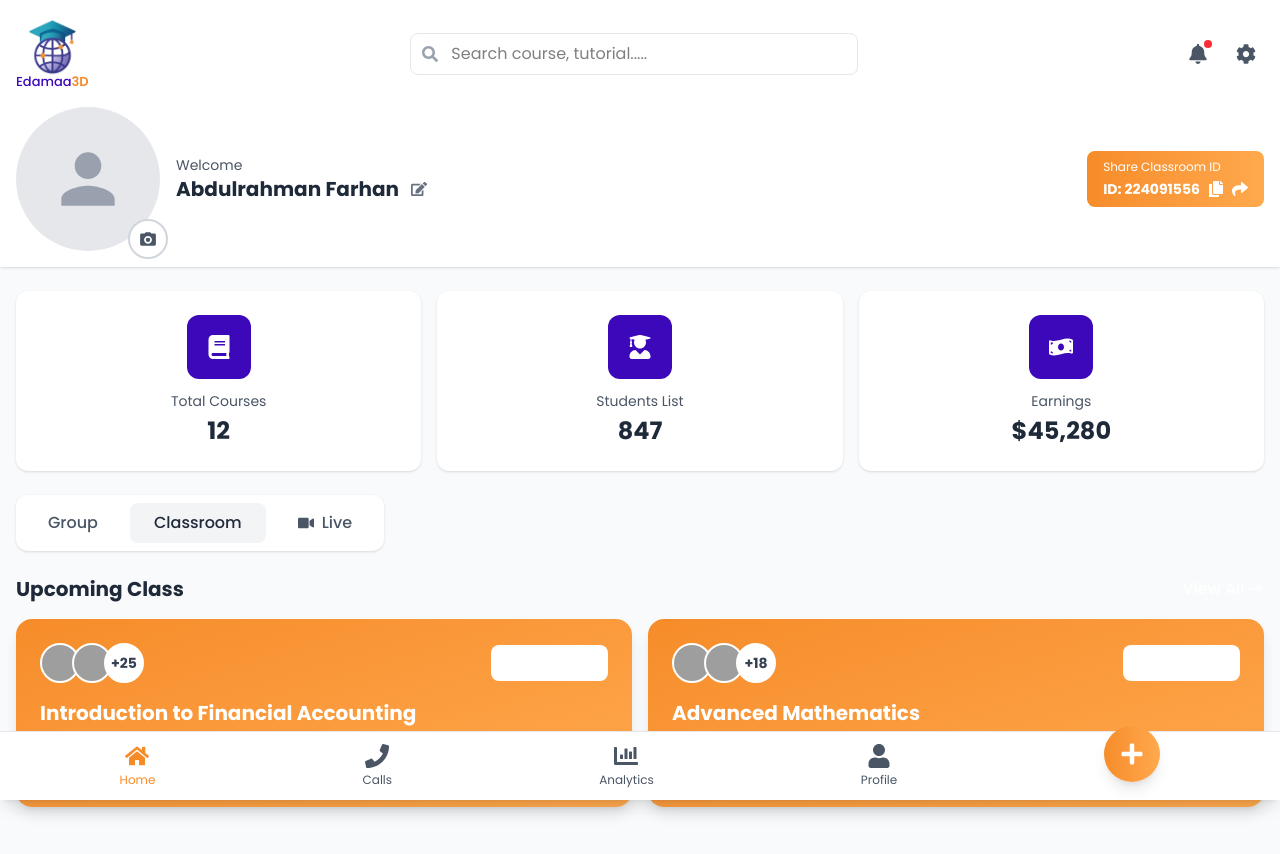
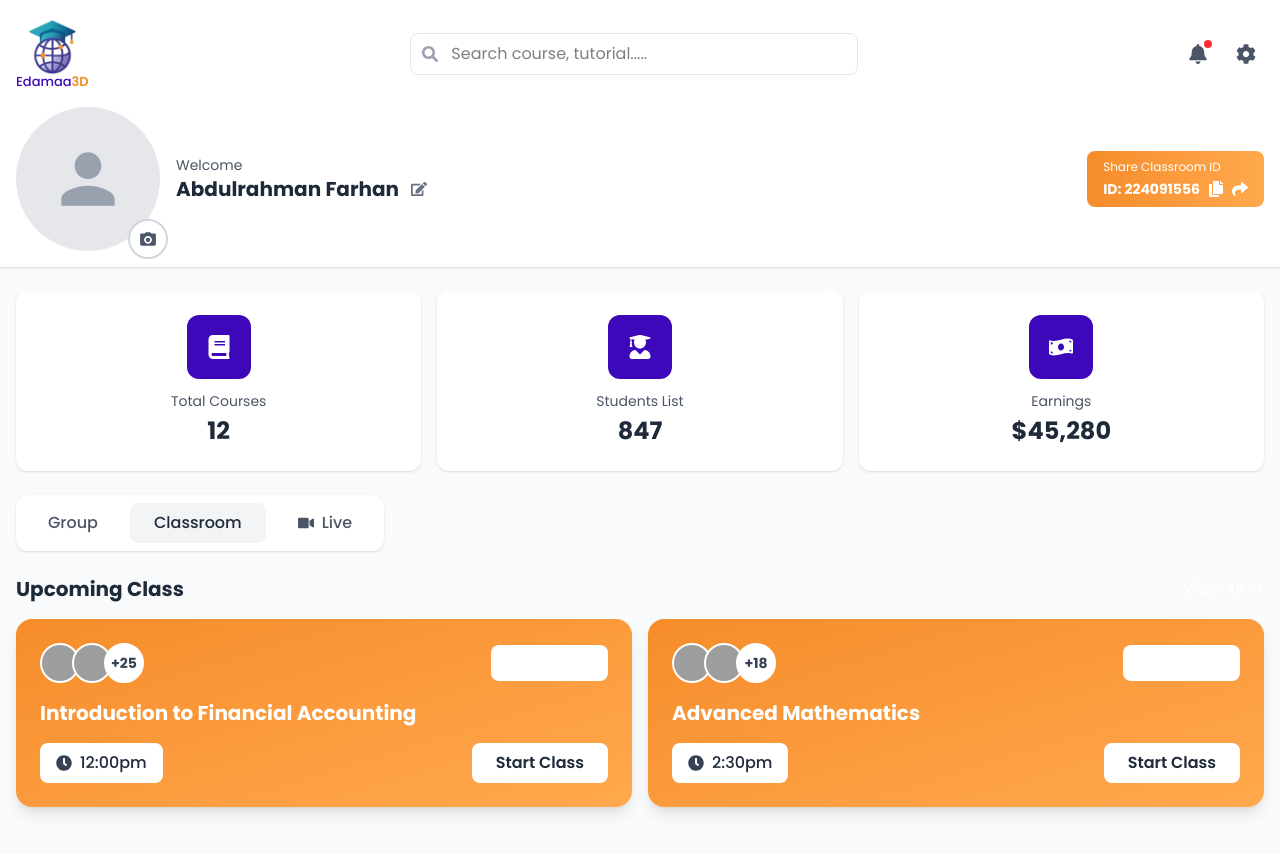
Before and after one commit to BusandCode/edamaa, a React (Vite) app: page /tutor-dashboard in a window 1280 px wide. Shown: the top 854 px of the page. Built offline with nearby package versions, Linux system fonts and the light colour scheme; grey boxes are pictures that could not be loaded.

Commit message:
updated student dashboard

```diff
--- a/src/pages/dashboards/TutorDashboard.tsx
+++ b/src/pages/dashboards/TutorDashboard.tsx
@@ -319,32 +319,34 @@ const TutorDashboard = () => {
       </div>
 
       {/* Bottom Navigation */}
-      <div className="fixed bottom-0 left-0 right-0 bg-white border-t border-gray-200 shadow-lg">
-        <div className="max-w-7xl mx-auto px-4">
-          <div className="flex items-center justify-around py-3">
-            <button className="flex flex-col items-center gap-1 text-[#F68C29] hover:text-[#3D08BA] transition-colors">
-              <FaHome className="text-2xl" />
-              <span className="text-xs">Home</span>
-            </button>
-            <button className="flex flex-col items-center gap-1 text-gray-600 hover:text-[#3D08BA] transition-colors">
-              <FaPhone className="text-2xl" />
-              <span className="text-xs">Calls</span>
-            </button>
-            <button className="flex flex-col items-center gap-1 text-gray-600 hover:text-[#3D08BA] transition-colors">
-              <FaChartBar className="text-2xl" />
-              <span className="text-xs">Analytics</span>
-            </button>
-            <button className="flex flex-col items-center gap-1 text-gray-600 hover:text-[#3D08BA] transition-colors">
-              <FaUser className="text-2xl" />
-              <span className="text-xs">Profile</span>
-            </button>
-            <button className="w-14 h-14 bg-linear-to-r from-[#F68C29] to-[#ffa94d] rounded-full flex items-center justify-center -mt-6 shadow-lg hover:shadow-xl transition-shadow">
-              <FaPlus className="text-white text-2xl" />
-            </button>
-          </div>
+      <div className="fixed bottom-0 left-0 right-0 bg-white shadow-lg md:hidden">
+        <div className="flex justify-around items-center py-4 px-2">
+          <button className="flex flex-col items-center gap-1 text-orange-500">
+            <div className="bg-orange-100 p-3 rounded-lg">
+              <FaHome size={20} />
+            </div>
+            <span className="text-xs">Home</span>
+          </button>
+          <button className="flex flex-col items-center gap-1 text-gray-600 hover:text-orange-500">
+            <div className="p-3 rounded-lg hover:bg-orange-100">
+              <FaBook size={20} />
+            </div>
+            <span className="text-xs">Courses</span>
+          </button>
+          <button className="flex flex-col items-center gap-1 text-gray-600 hover:text-orange-500">
+            <div className="p-3 rounded-lg hover:bg-orange-100">
+              <FaUserGraduate size={20} />
+            </div>
+            <span className="text-xs">Students</span>
+          </button>
+          <button className="flex flex-col items-center gap-1 text-gray-600 hover:text-orange-500">
+            <div className="p-3 rounded-lg hover:bg-orange-100">
+              <FaMoneyBillWave size={20} />
+            </div>
+            <span className="text-xs">Earnings</span>
+          </button>
         </div>
       </div>
-
       {/* Share Modal */}
       {showShareModal && (
         <div className="fixed inset-0 bg-black bg-opacity-50 flex items-center justify-center z-50 p-4">
--- /dev/null
+++ b/src/pages/students/StudentLists.tsx
@@ -0,0 +1,9 @@
+import React from 'react'
+
+const StudentLists = () => {
+  return (
+    <div>StudentLists</div>
+  )
+}
+
+export default StudentLists
```
